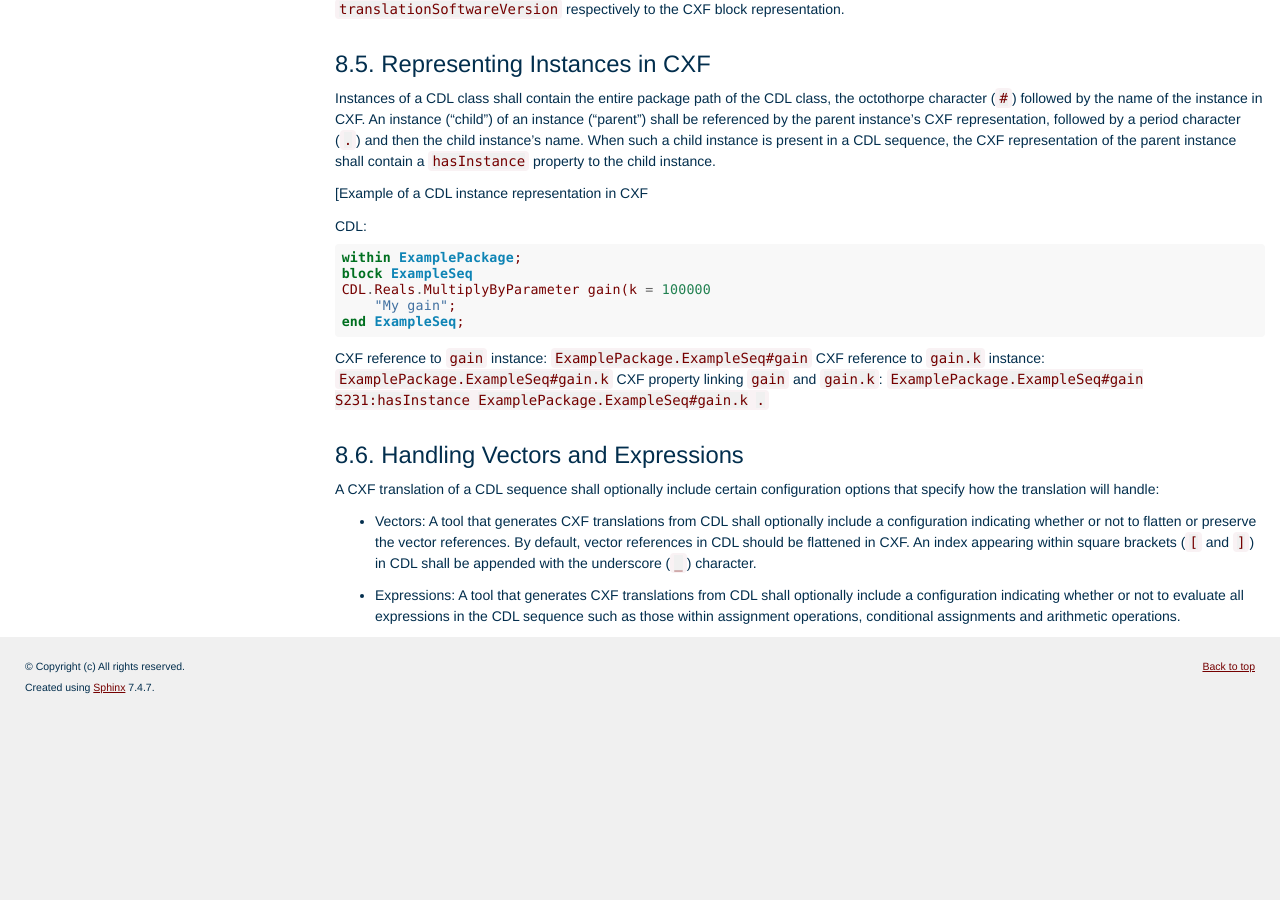
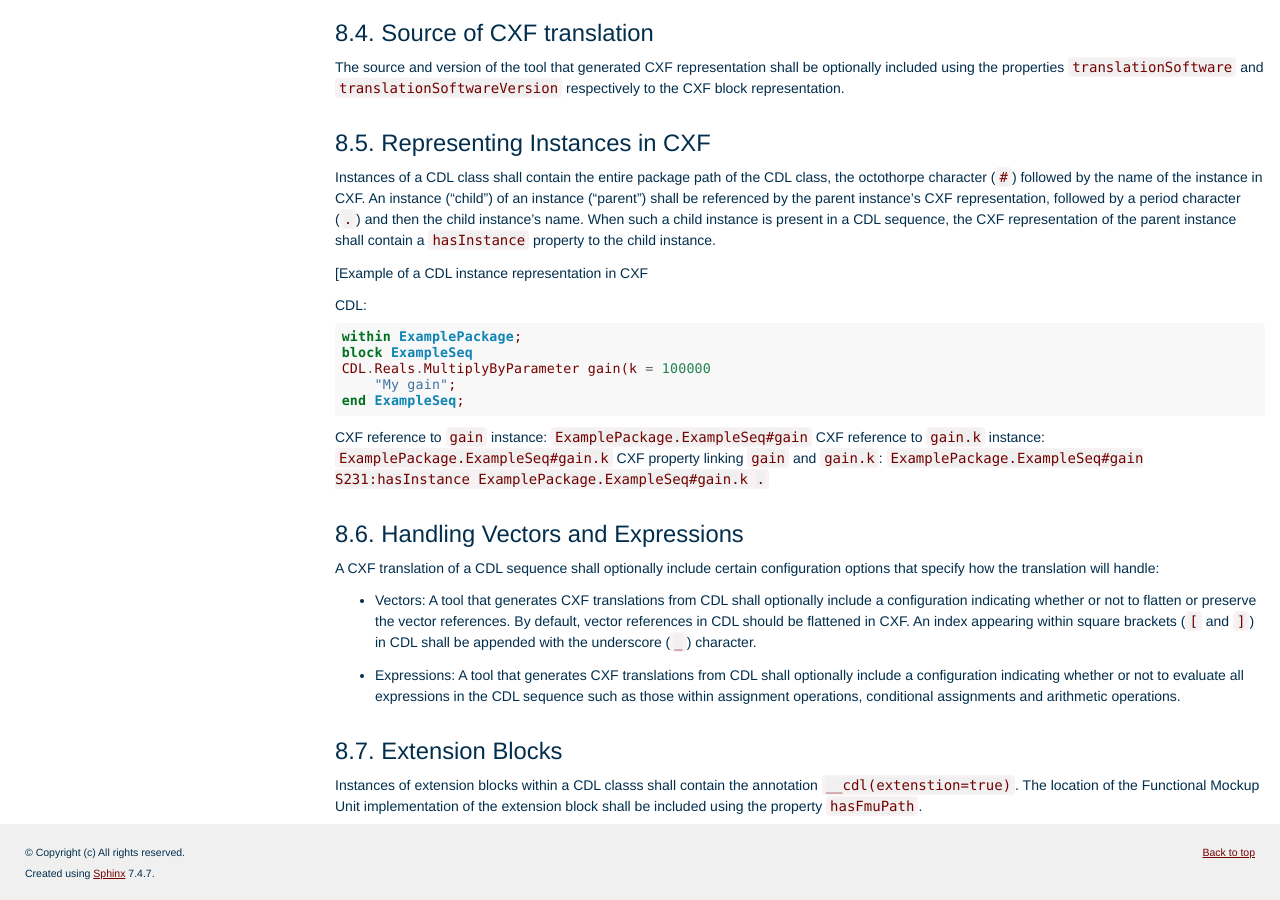
Before and after one commit to lbl-srg/obc, a Sphinx documentation site: the page built from specification/source/cxf.rst, in a window 1280 px wide and 900 px high, scrolled down 2960 px. Built offline with Sphinx 7.4.7, drawn with Linux system fonts in a browser that asks for light colours; before the commit the page ends 3673 px from its top, so only the background shows below that; some of the changed text lies outside the part shown.

Commit message:
adding documentation for extension block in CXF

```diff
--- a/specification/source/cxf.rst
+++ b/specification/source/cxf.rst
@@ -165,6 +165,9 @@ Table :numref:`tab_cxf_cla` and Table :numref:`tab_cxf_rel` respectively.
                                                      OutputConnector, block.
                                                      Parameter,
                                                      Constant
+   hasFmuPath                      ExtensionBlock    String           Used to include (local or over network)
+                                                                      path to a Functional Mockup Unit
+                                                                      implementation of an extension block.
    isOfDataType                    InputConnector,   DataType         Used to define the data type for input
                                    OutputConnector,                   connectors, output connectors, parameters,
                                    Parameter,                         and constants.
@@ -257,3 +260,11 @@ how the translation will handle:
   expressions in the CDL sequence such as those
   within assignment operations, conditional
   assignments and arithmetic operations.
+
+Extension Blocks
+^^^^^^^^^^^^^^^^
+Instances of extension blocks within a CDL classs
+shall contain the annotation ``__cdl(extenstion=true)``.
+The location of the Functional Mockup Unit implementation
+of the extension block shall be included using the
+property ``hasFmuPath``.
```
